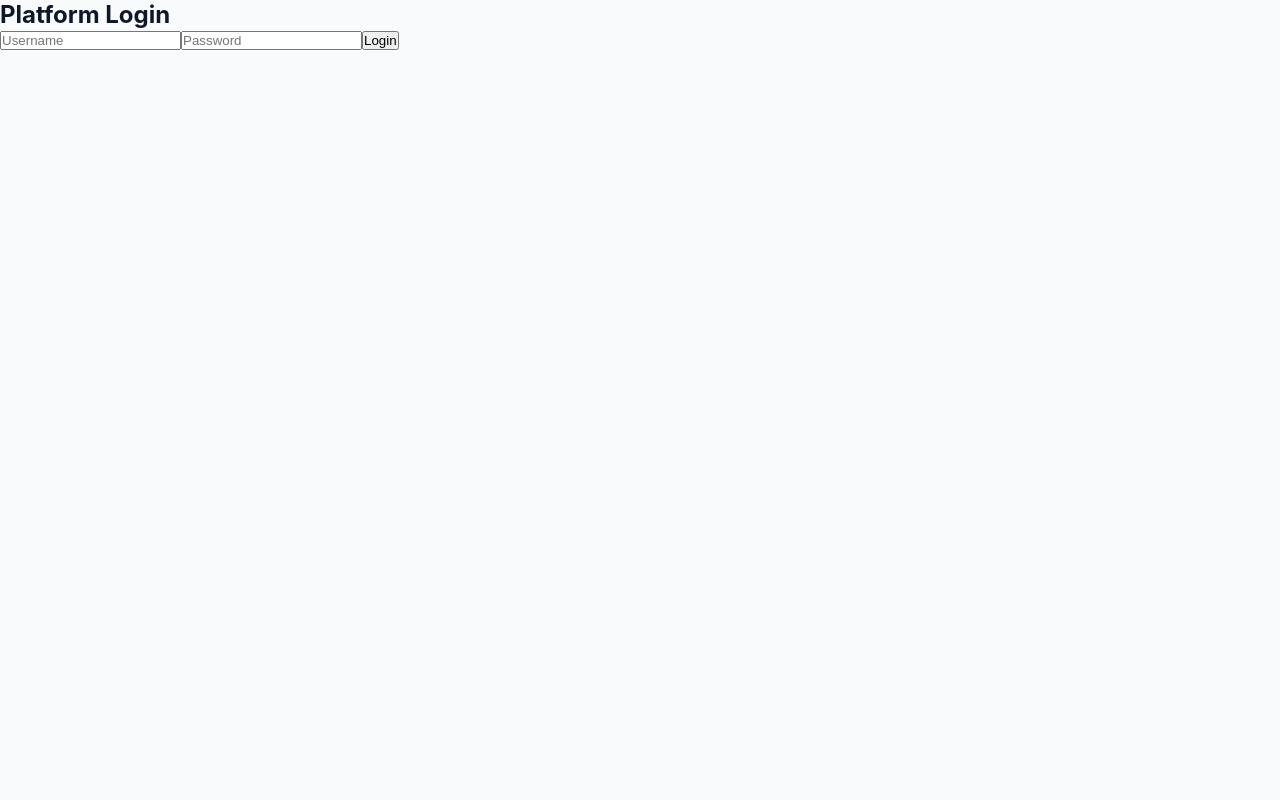
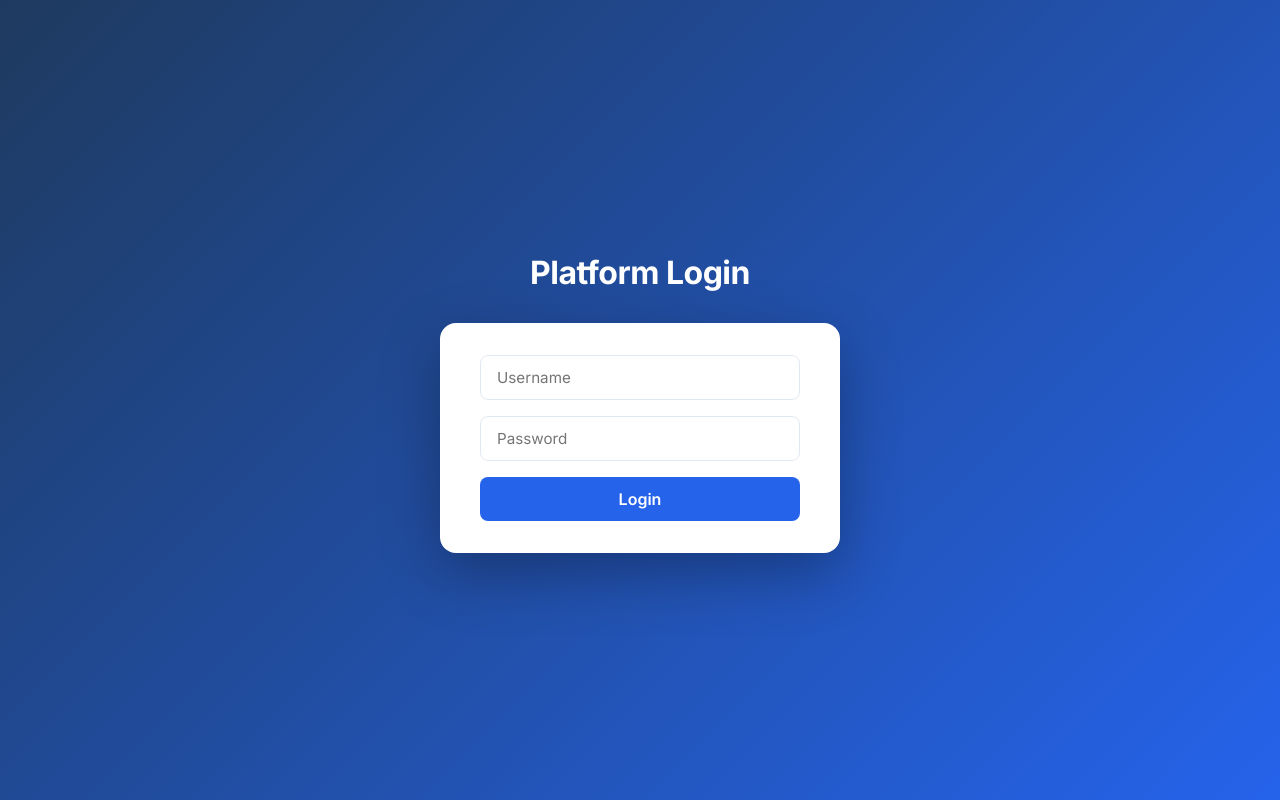
Before and after one commit to IG-Nirjak007/OCMS-project, a React (Vite) app in the folder frontend/: page /login in a window 1280 px wide. Built offline with nearby package versions, Linux system fonts and the light colour scheme; no server answers.

Commit message:
Updated frontend src app jsx,api client js,src styles and jwtHelper

```diff
--- a/frontend/src/App.jsx
+++ b/frontend/src/App.jsx
@@ -36,7 +36,7 @@ const MainLayout = () => (
 function App() {
     return (
         <AuthProvider>
-            <BrowserRouter>
+            <BrowserRouter future={{ v7_startTransition: true, v7_relativeSplatPath: true }}>
                 <Routes>
                     {/* Public Routes without Navbar/Sidebar */}
                     <Route path="/login" element={<LoginPage />} />
--- a/frontend/src/api/client.js
+++ b/frontend/src/api/client.js
@@ -1,7 +1,7 @@
 import axios from 'axios';
 
 const client = axios.create({
-    baseURL: process.env.REACT_APP_API_URL || 'http://localhost:8080/api',
+    baseURL: import.meta.env.VITE_API_URL || 'http://localhost:8080/api',
     headers: {
         'Content-Type': 'application/json',
     },
--- a/frontend/src/styles/global.css
+++ b/frontend/src/styles/global.css
@@ -1,3 +1,4 @@
+@import url('https://fonts.googleapis.com/css2?family=Inter:wght@300;400;500;600;700&display=swap');
 @import './variables.css';
 
 * {
@@ -10,4 +11,149 @@ body {
     font-family: var(--font-family);
     background-color: var(--background-color);
     color: var(--text-color);
-}/* global styles */
+    line-height: 1.6;
+}
+
+/* ===== AUTH PAGES ===== */
+.auth-page {
+    min-height: 100vh;
+    display: flex;
+    flex-direction: column;
+    align-items: center;
+    justify-content: center;
+    background: linear-gradient(135deg, #1e3a5f 0%, #2563eb 100%);
+    padding: 2rem;
+}
+
+.auth-page h2 {
+    color: #ffffff;
+    font-size: 2rem;
+    font-weight: 700;
+    margin-bottom: 1.5rem;
+    letter-spacing: -0.5px;
+}
+
+.auth-page form {
+    background: #ffffff;
+    padding: 2rem 2.5rem;
+    border-radius: 16px;
+    box-shadow: 0 20px 60px rgba(0, 0, 0, 0.3);
+    display: flex;
+    flex-direction: column;
+    gap: 1rem;
+    width: 100%;
+    max-width: 400px;
+}
+
+.auth-page input {
+    padding: 0.75rem 1rem;
+    border: 1.5px solid #e2e8f0;
+    border-radius: 8px;
+    font-size: 0.95rem;
+    font-family: var(--font-family);
+    transition: border-color 0.2s, box-shadow 0.2s;
+    outline: none;
+}
+
+.auth-page input:focus {
+    border-color: var(--primary-color);
+    box-shadow: 0 0 0 3px rgba(37, 99, 235, 0.15);
+}
+
+.auth-page button[type="submit"] {
+    padding: 0.75rem 1rem;
+    background: var(--primary-color);
+    color: #ffffff;
+    border: none;
+    border-radius: 8px;
+    font-size: 1rem;
+    font-weight: 600;
+    font-family: var(--font-family);
+    cursor: pointer;
+    transition: background 0.2s, transform 0.1s;
+}
+
+.auth-page button[type="submit"]:hover {
+    background: #1d4ed8;
+    transform: translateY(-1px);
+}
+
+.auth-page button[type="submit"]:active {
+    transform: translateY(0);
+}
+
+/* ===== NAVBAR ===== */
+.navbar {
+    height: 60px;
+    background: #1e293b;
+    color: #ffffff;
+    display: flex;
+    align-items: center;
+    justify-content: space-between;
+    padding: 0 1.5rem;
+    position: sticky;
+    top: 0;
+    z-index: 100;
+    box-shadow: 0 2px 8px rgba(0, 0, 0, 0.2);
+}
+
+.navbar h2 {
+    font-size: 1.2rem;
+    font-weight: 700;
+    color: #60a5fa;
+}
+
+.navbar button {
+    background: #ef4444;
+    color: #ffffff;
+    border: none;
+    padding: 0.4rem 1rem;
+    border-radius: 6px;
+    cursor: pointer;
+    font-family: var(--font-family);
+    font-weight: 500;
+    transition: background 0.2s;
+}
+
+.navbar button:hover {
+    background: #dc2626;
+}
+
+/* ===== LAYOUT ===== */
+.main-layout {
+    display: flex;
+    height: calc(100vh - 60px);
+}
+
+/* ===== SIDEBAR ===== */
+.sidebar {
+    width: 220px;
+    background: #1e293b;
+    padding: 1.5rem 1rem;
+    display: flex;
+    flex-direction: column;
+    gap: 0.5rem;
+}
+
+.sidebar a {
+    color: #94a3b8;
+    text-decoration: none;
+    padding: 0.6rem 0.8rem;
+    border-radius: 8px;
+    font-size: 0.9rem;
+    font-weight: 500;
+    transition: background 0.2s, color 0.2s;
+}
+
+.sidebar a:hover {
+    background: #334155;
+    color: #ffffff;
+}
+
+/* ===== MAIN CONTENT ===== */
+.content {
+    flex: 1;
+    padding: 2rem;
+    overflow-y: auto;
+    background: var(--background-color);
+}
--- a/frontend/src/utils/jwtHelper.js
+++ b/frontend/src/utils/jwtHelper.js
@@ -1,27 +1,27 @@
-import { jwtDecode } from 'jwt-decode';
-
-/**
- * Decodes a JWT token safely.
- * @param {string} token - Raw JWT string
- * @returns {object|null} Decoded payload or null if invalid
- */
+// Native JWT Decoder & Expiry Helper (Zero-dependency to avoid bundler export issues)
 export const decodeToken = (token) => {
     if (!token) return null;
     try {
-        return jwtDecode(token);
+        const base64Url = token.split('.')[1];
+        const base64 = base64Url.replace(/-/g, '+').replace(/_/g, '/');
+        const jsonPayload = decodeURIComponent(
+            atob(base64)
+                .split('')
+                .map((c) => '%' + ('00' + c.charCodeAt(0).toString(16)).slice(-2))
+                .join('')
+        );
+        return JSON.parse(jsonPayload);
     } catch (error) {
-        console.error('Invalid JWT Token:', error);
+        console.error('Failed to decode JWT token:', error);
         return null;
     }
 };
 
-/**
- * Checks if a decoded JWT token has expired.
- * @param {string} token - Raw JWT string
- * @returns {boolean} True if token is missing or expired
- */
 export const isTokenExpired = (token) => {
     const decoded = decodeToken(token);
     if (!decoded || !decoded.exp) return true;
-    return decoded.exp * 1000 < Date.now();
+
+    // Date.now() returns milliseconds; exp claim is in seconds
+    const currentTime = Date.now() / 1000;
+    return decoded.exp < currentTime;
 };
```
